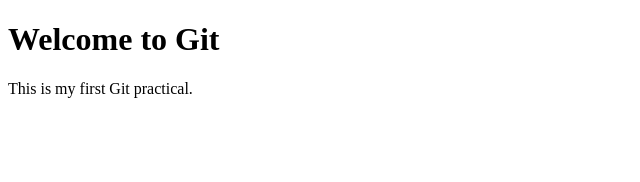
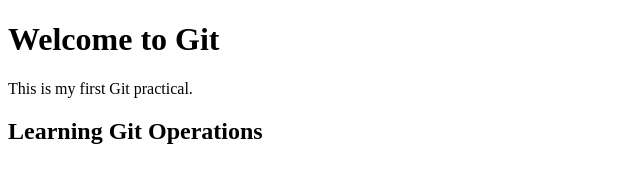
Before and after one commit to devarajkanajam3/GitPractical, a plain HTML site: page index.html in a window 1280 px wide. Shown: the whole page, without its empty margins (0-640 px from the left). Drawn offline with Linux system fonts and the light colour scheme.

Commit message:
Third commit again

```diff
--- a/index.html
+++ b/index.html
@@ -6,5 +6,6 @@
 <body>
     <h1>Welcome to Git</h1>
     <p>This is my first Git practical.</p>
+    <h2>Learning Git Operations</h2>
 </body>
 </html>
```
